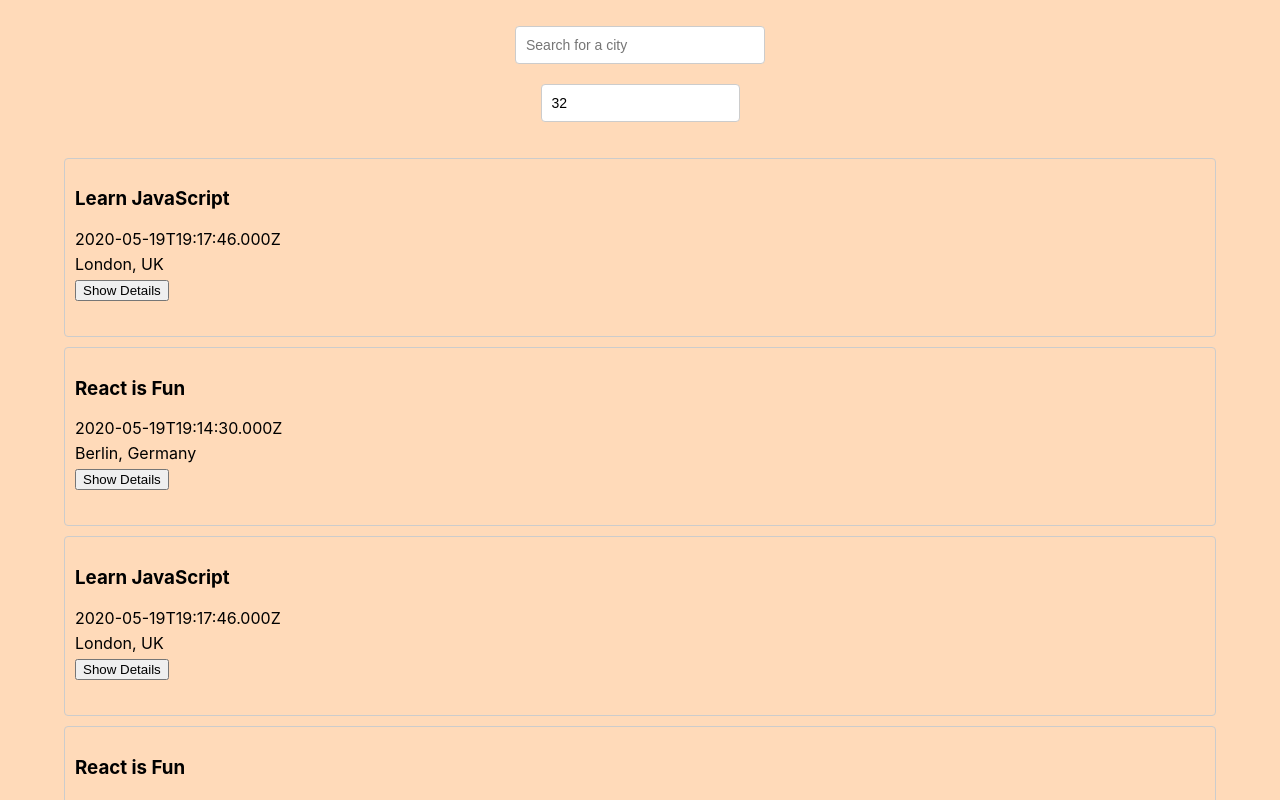
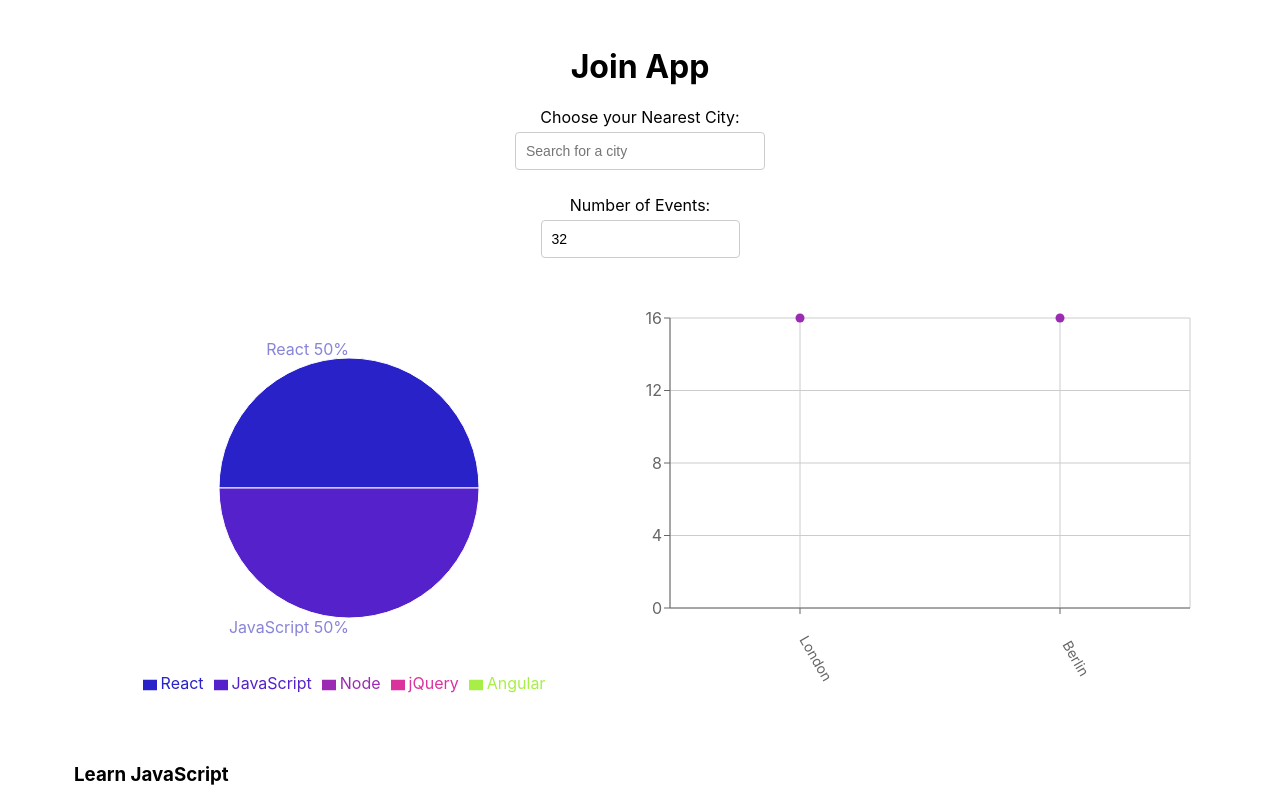
Before and after one commit to rweathers89/join, a React (Create React App) app: page / in a window 1280 px wide. Shown: the top 800 px of the page. Built offline with nearby package versions, Linux system fonts and the light colour scheme; what atatus-spa would draw is missing.

Commit message:
updated app.css, added EventGenresChart.js, added CityEventsChart.js

```diff
--- a/package.json
+++ b/package.json
@@ -12,6 +12,7 @@
     "react": "^18.3.1",
     "react-dom": "^18.3.1",
     "react-scripts": "5.0.1",
+    "recharts": "^2.12.7",
     "web-vitals": "^2.1.4",
     "workbox-background-sync": "^6.6.0",
     "workbox-broadcast-update": "^6.6.0",
--- /dev/null
+++ b/public/google46f29fad9d2edfc0.html
@@ -0,0 +1 @@
+google-site-verification: google46f29fad9d2edfc0.html
--- a/src/App.css
+++ b/src/App.css
@@ -1,7 +1,7 @@
 @import url(https://fonts.googleapis.com/css?family=Roboto:500);
 
 body {
-  background-color: peachpuff;
+  background-color: 219,50,158;
 }
 
 .App {
@@ -11,6 +11,10 @@ body {
 
 .App * {
   box-sizing: border-box;
+}
+
+h1 {
+  color: 156,43,179;
 }
 
 ul {
@@ -54,7 +58,7 @@ input[type="number"] {
   align-self: center;
   margin: 0;
   font-size: 14px;
-  box-shadow: 10px 10px 16px -12px rgba(0, 0, 0, 0.75);
+  box-shadow: 10px 10px 16px -12px black;
 }
 
 .suggestions > li {
@@ -77,7 +81,7 @@ input[type="number"] {
   padding: 10px 10px 35px;
   margin-bottom: 10px;
   text-align: left;
-  border: 1px solid #ccc;
+  border: 1px solid rbg(41,34,200);
   border-radius: 4px;
   position: relative;
 }
@@ -90,7 +94,7 @@ input[type="number"] {
   border-radius: 4px;
   outline: none;
   cursor: pointer;
-  background-color: rosybrown;
+  background-color: 85,33,203;
 }
 
 .alerts-container {
@@ -99,6 +103,19 @@ input[type="number"] {
   left: 20px;
   width: 250px;
   z-index: 1000;
+}
+
+.charts-container {
+  display: grid;
+  grid-template-columns: 1fr 1fr;
+  padding-bottom: 20px;
+  padding-top: 20px;
+}
+
+@media (max-width: 768px) {
+  .charts-container {
+    grid-template-columns: 1fr;
+  }
 }
 
 /*
--- a/src/App.js
+++ b/src/App.js
@@ -1,6 +1,8 @@
 // src/App.js
 
 import CitySearch from './components/CitySearch';
+import CityEventsChart from './components/CityEventsChart';
+import EventGenresChart from './components/EventGenresChart';
 import EventList from './components/EventList';
 import NumberOfEvents from './components/NumberOfEvents';
 import './App.css';
@@ -40,6 +42,8 @@ const App = () => {
 
   return (
     <div className="App">
+      <h1>Join App</h1>
+      <p>Choose your Nearest City:</p>
       <div className="alerts-container">
         {infoAlert.length ? <InfoAlert text={infoAlert} /> : null}
         {errorAlert.length ? <ErrorAlert text={errorAlert} /> : null}
@@ -50,7 +54,13 @@ const App = () => {
         setCurrentCity={setCurrentCity}
         setInfoAlert={setInfoAlert}
         setErrorAlert={setErrorAlert} />
+      <p>Number of Events: </p>
       <NumberOfEvents setCurrentNOE={setCurrentNOE} setErrorAlert={setErrorAlert} />
+
+      <div className="charts-container">
+        <EventGenresChart events={events} />
+        <CityEventsChart allLocations={allLocations} events={events} />
+      </div>
       <EventList events={events} />
     </div>
   );
--- /dev/null
+++ b/src/components/CityEventsChart.js
@@ -0,0 +1,50 @@
+// src/components/CityEventsChart.js
+
+import { useState, useEffect } from 'react';
+import {
+    ScatterChart,
+    Scatter,
+    XAxis, YAxis,
+    CartesianGrid,
+    Tooltip,
+    ResponsiveContainer
+} from 'recharts';
+
+const CityEventsChart = ({ allLocations, events }) => {
+    const [data, setData] = useState([]);
+
+    useEffect(() => {
+        setData(getData());
+    }, [`${events}`]);
+
+    const getData = () => {
+        const data = allLocations.map((location) => {
+            const count = events.filter((event) => event.location === location).length
+            const city = location.split((/, | - /))[0]
+            return { city, count };
+        })
+        return data;
+    };
+
+    return (
+        <ResponsiveContainer width="99%" height={400}>
+            <ScatterChart
+                margin={{
+                    top: 20,
+                    right: 20,
+                    bottom: 60,
+                    left: -30, //y-axis labels
+                }}
+            >
+                <CartesianGrid />
+                <XAxis type="category" dataKey="city" name="City"
+                    angle={60} interval={0} tick={{ dx: 20, dy: 40, fontSize: 14 }} />
+                <YAxis type="number" dataKey="count" name="Number of events" />
+                <Tooltip cursor={{ strokeDasharray: '3 3' }} />
+                <Scatter name="A school" data={data} fill="#9C2BB3" />
+            </ScatterChart>
+        </ResponsiveContainer>
+    );
+}
+
+export default CityEventsChart;
--- /dev/null
+++ b/src/components/EventGenresChart.js
@@ -0,0 +1,67 @@
+// src/components/EventGenresChart.js
+
+import { useState, useEffect } from 'react';
+import { ResponsiveContainer, PieChart, Pie, Legend, Cell, Tooltip }
+    from 'recharts';
+
+const EventGenresChart = ({ events }) => {
+    const [data, setData] = useState([]);
+    const genres = ['React', 'JavaScript', 'Node', 'jQuery', 'Angular'];
+
+    useEffect(() => {
+        const data = genres.map(genre => {
+            const filteredEvents = events.filter(event => event.summary.includes(genre));
+            return {
+                name: genre,
+                value: filteredEvents.length
+            }
+        })
+
+        setData(data);
+    }, [`${events}`]);
+
+    const COLORS = ['#2922C8', '#5521CB', '#9C2BB3', '#DB329E', '#A7EF46'];
+
+    const renderCustomizedLabel = ({ cx, cy, midAngle, outerRadius, percent, index }) => {
+        const RADIAN = Math.PI / 180;
+        const radius = outerRadius;
+        const x = cx + radius * Math.cos(-midAngle * RADIAN) * 1.07;
+        const y = cy + radius * Math.sin(-midAngle * RADIAN) * 1.07;
+        return percent ? (
+            <text
+                x={x}
+                y={y}
+                fill="#8884d8"
+                textAnchor={x > cx ? 'start' : 'end'}
+                dominantBaseline="central"
+            >
+                {`${genres[index]} ${(percent * 100).toFixed(0)}%`}
+            </text>
+        ) : null;
+    };
+
+    return (
+        <ResponsiveContainer width="99%" height={400}>
+            <PieChart>
+                <Pie
+                    data={data}
+                    dataKey="value"
+                    fill="#8884d8"
+                    labelLine={false}
+                    label={renderCustomizedLabel}
+                    cx="50%" cy="50%"
+                    outerRadius={130}
+                >
+                    {data.map((entry, index) => (
+                        <Cell key={`cell-${index}`} fill={COLORS[index % COLORS.length]} />
+                    ))}
+                </Pie>
+                <Legend layout="horizontal" align="center" verticalAlign="bottom" />
+                <Tooltip cursor={{ strokeDasharray: "3 3" }} />
+            </PieChart>
+        </ResponsiveContainer>
+    );
+
+}
+
+export default EventGenresChart;
```
Also changed, not shown: src/setupTests.js (+16 -4 lines), 1 other file (tests, documents, lock files or other folders).
